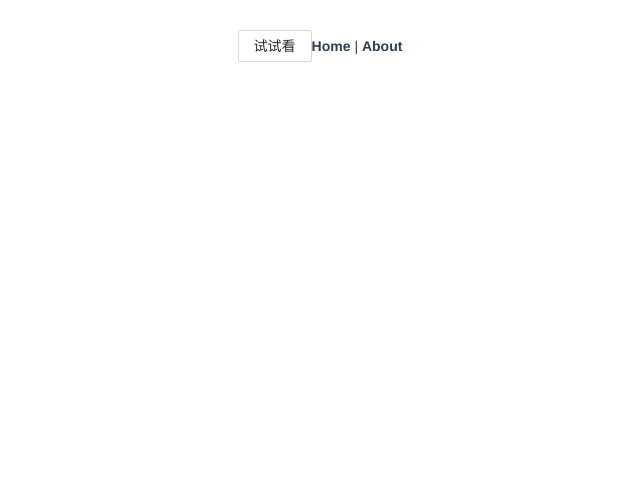
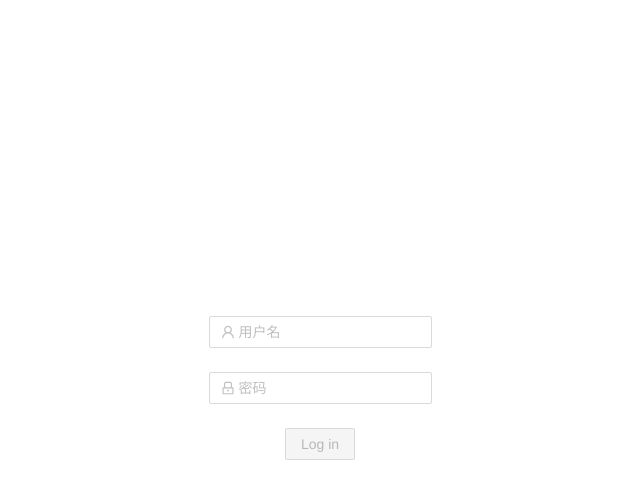
Before and after one commit to TPEngineer/zhihu-column, a Vue app: page /#/login in a window 1280 px wide. Before the commit this address had no page. Shown: the top 498 px of the page, without its empty margins (320-960 px from the left). Built offline with nearby package versions, Linux system fonts and the light colour scheme.

Commit message:
完成登陆页

```diff
--- a/src/App.vue
+++ b/src/App.vue
@@ -1,9 +1,9 @@
 <template>
-  <div id="nav">
+  <!-- <div id="nav">
     <a-button>试试看</a-button>
     <router-link to="/">Home</router-link> |
     <router-link to="/about">About</router-link>
-  </div>
+  </div> -->
   <router-view />
 </template>
 
--- a/src/router/index.js
+++ b/src/router/index.js
@@ -15,6 +15,11 @@ const routes = [
     // which is lazy-loaded when the route is visited.
     component: () =>
       import(/* webpackChunkName: "about" */ "../views/About.vue")
+  },
+  {
+    path: "/login",
+    name: "Login",
+    component: () => import("../views/Login.vue")
   }
 ];
 
--- /dev/null
+++ b/src/views/Login.vue
@@ -0,0 +1,63 @@
+<template>
+  <a-row class="container" type="flex" justify="space-around" align="middle">
+    <a-form layout="vertical" :model="formInline" @submit="handleSubmit">
+      <a-form-item>
+        <a-input v-model:value="formInline.user" placeholder="用户名">
+          <template #prefix
+            ><UserOutlined style="color: rgba(0, 0, 0, 0.25)"
+          /></template>
+        </a-input>
+      </a-form-item>
+      <a-form-item>
+        <a-input
+          v-model:value="formInline.password"
+          type="password"
+          placeholder="密码"
+        >
+          <template #prefix
+            ><LockOutlined style="color: rgba(0, 0, 0, 0.25)"
+          /></template>
+        </a-input>
+      </a-form-item>
+      <a-form-item>
+        <a-button
+          type="primary"
+          html-type="submit"
+          :disabled="formInline.user === '' || formInline.password === ''"
+        >
+          Log in
+        </a-button>
+      </a-form-item>
+    </a-form>
+  </a-row>
+</template>
+
+<script>
+import { UserOutlined, LockOutlined } from "@ant-design/icons-vue";
+
+export default {
+  components: {
+    UserOutlined,
+    LockOutlined,
+  },
+  data() {
+    return {
+      formInline: {
+        user: "",
+        password: "",
+      },
+    };
+  },
+  methods: {
+    handleSubmit() {
+      console.log(this.formInline);
+    },
+  },
+};
+</script>
+
+<style>
+.container {
+  height: 100vh;
+}
+</style>
```
